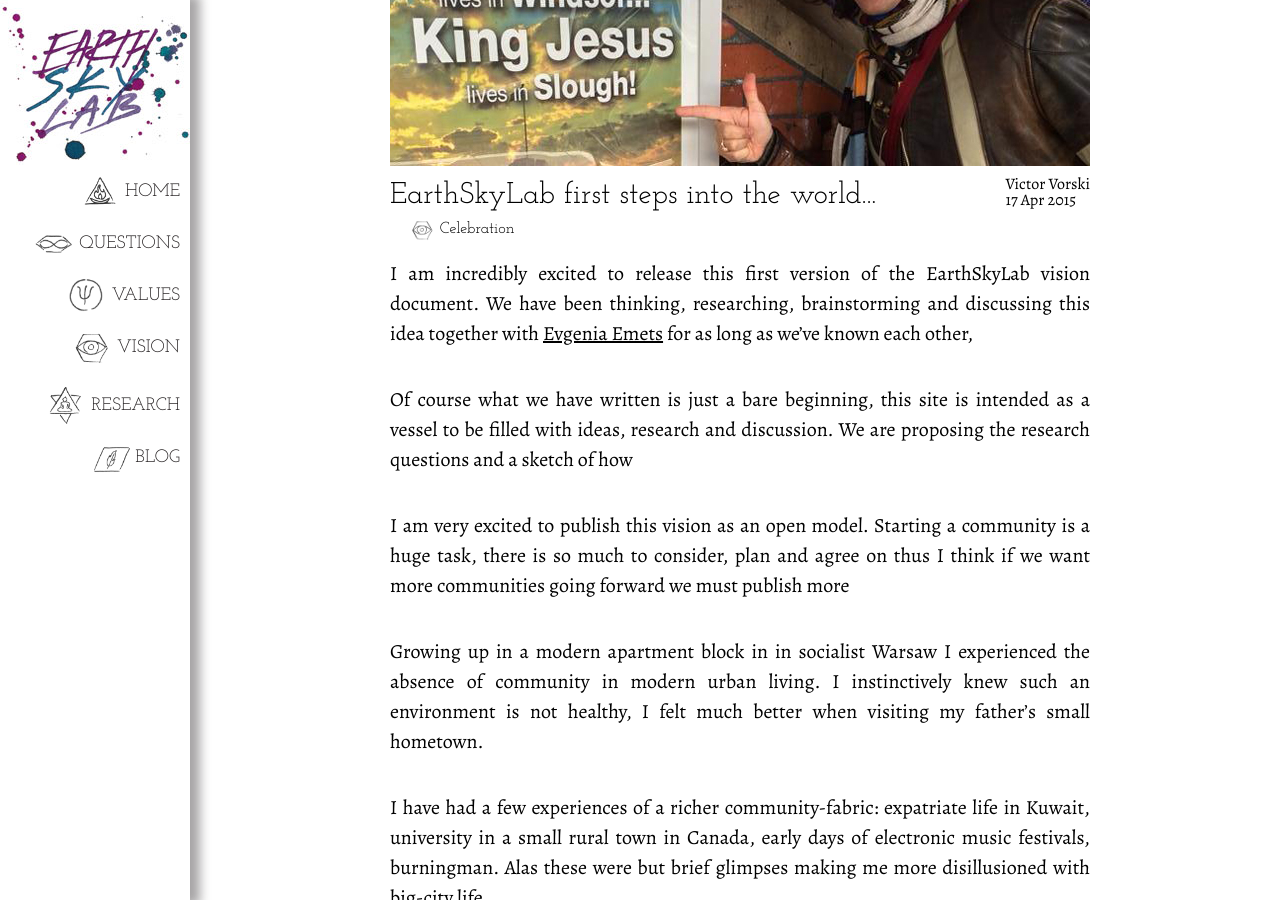
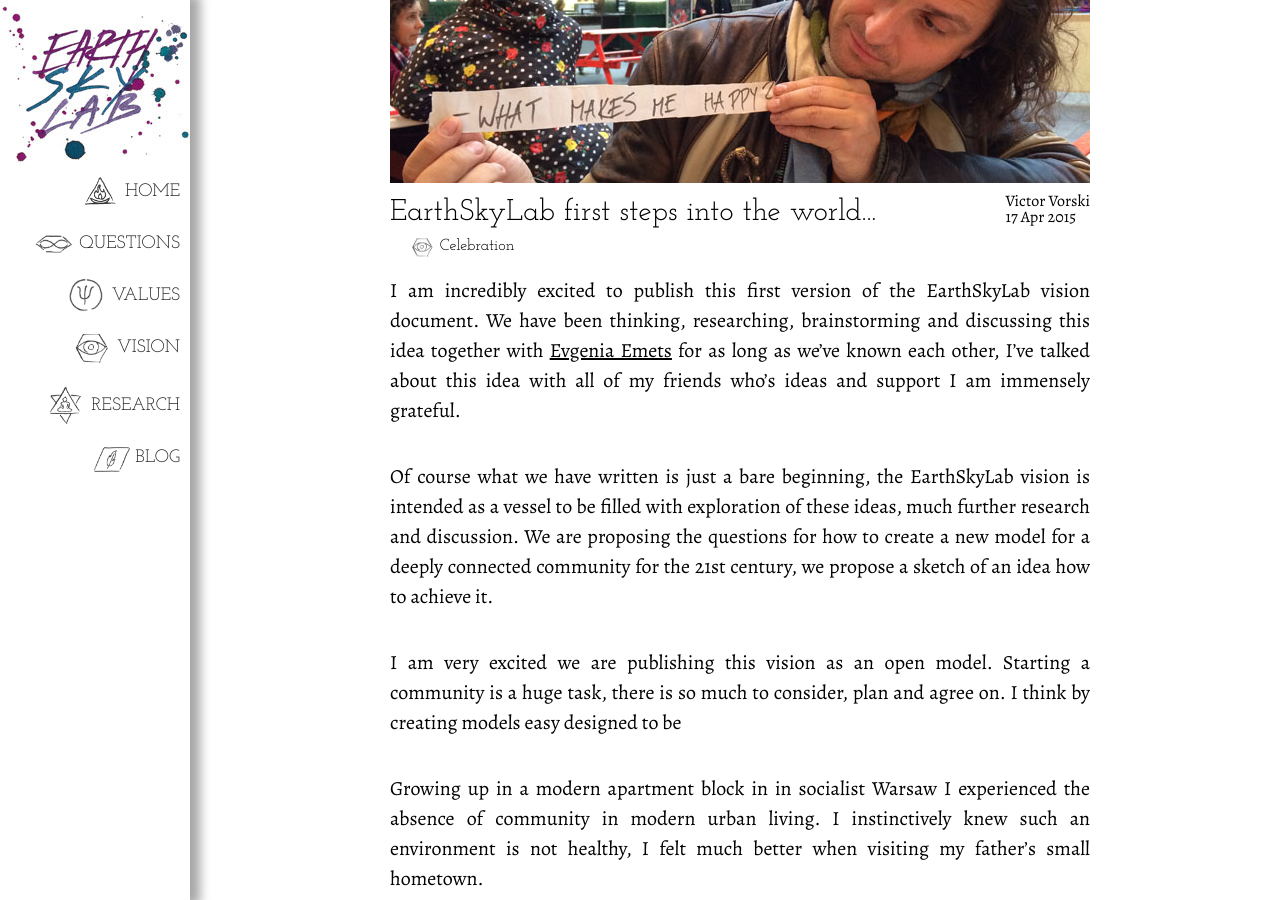
Before and after one commit to EarthSkyLab/EarthSkyLab.github.io, a Jekyll site: the page built from _posts/2015-04-17-site-launch-victor.md, in a window 1280 px wide and 900 px high, scrolled down 228 px. Built offline with Jekyll 4.4.1, drawn with Linux system fonts in a browser that asks for light colours; Markdown is read by kramdown in place of the engine named in the settings; comment, search, counter and statistics services are not loaded.

Commit message:
update victor's photo & first blog

```diff
--- a/_posts/2015-04-17-site-launch-victor.md
+++ b/_posts/2015-04-17-site-launch-victor.md
@@ -5,11 +5,11 @@
 author: victor
 ---
 
-I am incredibly excited to release this first version of the EarthSkyLab vision document. We have been thinking, researching, brainstorming and discussing this idea together with [Evgenia Emets](/authors/evgenia.html) for as long as we've known each other,
+I am incredibly excited to publish this first version of the EarthSkyLab vision document. We have been thinking, researching, brainstorming and discussing this idea together with [Evgenia Emets](/authors/evgenia.html) for as long as we've known each other, I've talked about this idea with all of my friends who's ideas and support I am immensely grateful.
 
-Of course what we have written is just a bare beginning, this site is intended as a vessel to be filled with ideas, research and discussion. We are proposing the research questions and a sketch of how
+Of course what we have written is just a bare beginning, the EarthSkyLab vision is intended as a vessel to be filled with exploration of these ideas, much further research and discussion. We are proposing the questions for how to create a new model for a deeply connected community for the 21st century, we propose a sketch of an idea how to achieve it.
 
-I am very excited to publish this vision as an open model. Starting a community is a huge task, there is so much to consider, plan and agree on thus I think if we want more communities going forward we must publish more
+I am very excited we are publishing this vision as an open model. Starting a community is a huge task, there is so much to consider, plan and agree on. I think by creating models easy designed to be
 
 Growing up in a modern apartment block in in socialist Warsaw I experienced the absence of community in modern urban living. I instinctively knew such an environment is not healthy, I felt much better when visiting my father’s small hometown.
 
```
Also changed, not shown: _authors/victor.jpg.
